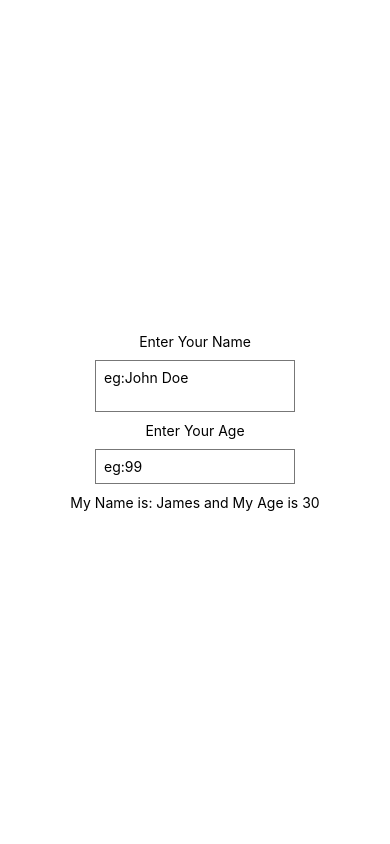
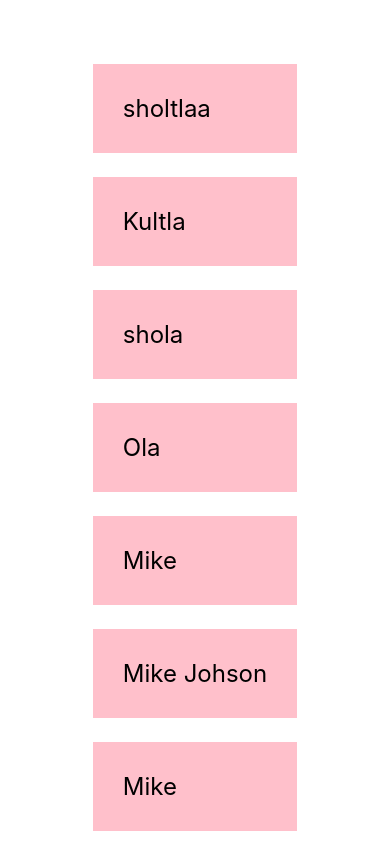
Before and after one commit to dereSundayT/reactNativeBuildingBlocks, a React Native app: screen / in a window 390 px wide. Built offline with nearby package versions, Linux system fonts and the light colour scheme.

Commit message:
list and scrollview example

```diff
--- a/App.js
+++ b/App.js
@@ -1,10 +1,11 @@
 import React from 'react';
 import { StyleSheet, Text, View } from 'react-native';
-import WorkingWithTextInput  from './workingwithtextinput/App';
+//import WorkingWithTextInput  from './workingwithtextinput/App';
+import ListViewScrollView  from './workingWithListViewAndScrollView/App'
 export default function App() {
   return (
     <View style={styles.container}>
-      <WorkingWithTextInput />
+      <ListViewScrollView />
     </View>
   );
 }
--- /dev/null
+++ b/workingWithListViewAndScrollView/App.js
@@ -0,0 +1,46 @@
+import React,{useState} from 'react';
+import {Text,View,StyleSheet,ScrollView} from 'react-native';
+
+const ListViewScrollView  =() => {
+    const [people, setPeople] =  useState([
+        {name: 'sholtlaa', key:1},
+        {name: 'Kultla', key:2},
+        {name: 'shola', key:3},
+        {name: 'Ola', key:4},
+        {name: 'Mike', key:5},
+        {name: 'Mike Johson', key:6},
+        {name: 'Mike', key:7},
+    ])
+
+    return(
+        <View style={styles.container}>
+            <ScrollView>
+                {people.map( item => (
+                    <View key={item.key}>
+                            <Text style={styles.item}>{item.name}</Text>
+                    </View>
+                 ) )}
+           </ScrollView>
+        </View>
+    )
+}
+const styles = StyleSheet.create({
+    container:{
+        flex: 1,
+        backgroundColor: '#fff',
+        paddingTop:40,
+        paddingHorizontal:20
+        //alignItems: 'center',
+        //justifyContent: 'center',
+    },
+    item:{
+        marginTop:24,
+        padding:30,
+        backgroundColor:'pink',
+        fontSize:24,
+    }
+
+
+});
+
+export default ListViewScrollView ;
```
